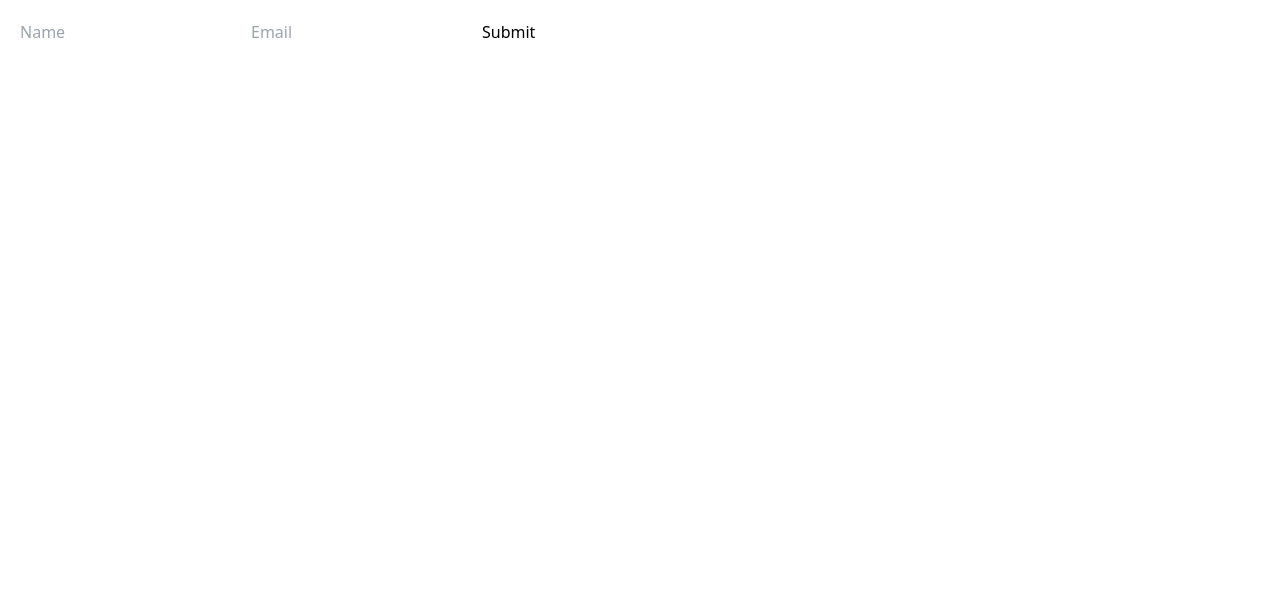
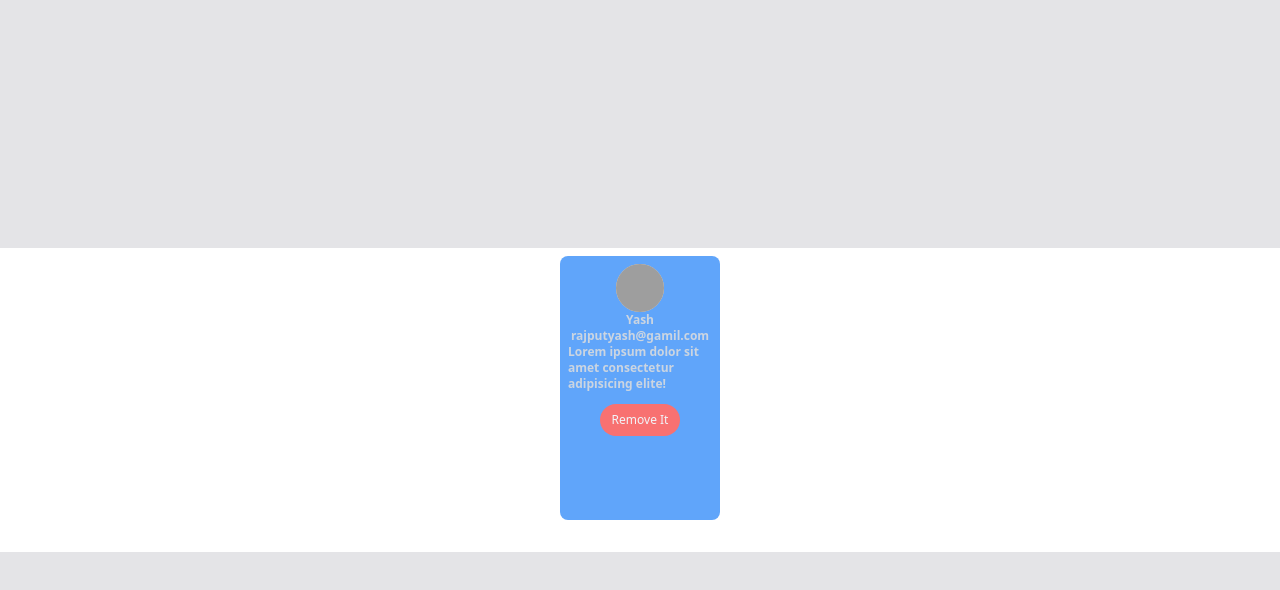
Before and after one commit to YashRajput09/React-unlimited, a React (Vite) app: page / in a window 1280 px wide. Shown: the top 590 px of the page. Built offline with nearby package versions, Linux system fonts and the light colour scheme; grey boxes are pictures that could not be loaded.

Commit message:
React hook form

```diff
--- a/package.json
+++ b/package.json
@@ -12,6 +12,7 @@
   "dependencies": {
     "react": "^18.2.0",
     "react-dom": "^18.2.0",
+    "react-hook-form": "^7.51.5",
     "react-icons": "^5.2.1"
   },
   "devDependencies": {
--- a/src/App.jsx
+++ b/src/App.jsx
@@ -12,6 +12,8 @@ import UserData from "./components/parentComponent/UserData";
 import MusicWeb from "./components/parentComponent/MusicWeb";
 import FHUseRef from "./components/FormHandling/FHUseRef";
 import FHControledComponents from "./components/FormHandling/FHControledComponents";
+import FHReactHook from "./components/FormHandling/FHReactHook";
+import FHParentComponent from "./components/FormHandling/formData/FHParentComponent";
 
 function App(){
   return (
@@ -29,7 +31,10 @@ function App(){
         {/* < UserData /> */}
         {/* < MusicWeb /> */}
         {/* < FHUseRef /> */}
-        < FHControledComponents />
+        {/* < FHControledComponents /> */}
+        {/* < FHReactHook /> */}
+        < FHParentComponent />
+
 
     </>
   )
--- /dev/null
+++ b/src/components/FormHandling/FHReactHook.jsx
@@ -0,0 +1,19 @@
+import React from 'react';
+import { useForm } from 'react-hook-form'
+
+function FHReactHook(){
+    const {register, handleSubmit} = useForm();
+//    console.log(register())
+
+    return(
+        <div>
+            <form action="" onSubmit={handleSubmit((e) => console.log(e))}>
+                <input {...register('name')} type="text" placeholder="name"/>
+                <input {...register('email')} type="text" placeholder="email"/>
+                <input type="submit" />
+            </form>
+        </div>
+    )
+}
+
+export default FHReactHook;
--- /dev/null
+++ b/src/components/FormHandling/formData/FHParentComponent.jsx
@@ -0,0 +1,16 @@
+import React from 'react';
+import Cards from './formActivity/Cards';
+import Form from './formActivity/Form';
+
+function FHControledComponent(){
+    return(
+        <div className='w-full h-screen bg-zinc-200 flex jsutify-center items-center'>
+            <div className="container mx-auto bg-white">
+            < Cards />
+            < Form />
+            </div>
+        </div>
+    )
+}
+
+export default FHControledComponent;
--- /dev/null
+++ b/src/components/FormHandling/formData/formActivity/Card.jsx
@@ -0,0 +1,19 @@
+import React from 'react';
+
+function Card(){
+    return(
+     <div className='w-40 h-full bg-blue-400 flex flex-col items-center p-2 rounded-lg gap'>
+        <div className="w-12 h-12 bg-orange-200 rounded-full overflow-hidden">
+            <img className='w-full h-full object-cover' src="https://images.unsplash.com/photo-1718102696639-451bd772dca4?w=600&auto=format&fit=crop&q=60&ixlib=rb-4.0.3&ixid=M3wxMjA3fDB8MHxlZGl0b3JpYWwtZmVlZHwyN3x8fGVufDB8fHx8fA%3D%3D" alt="" />
+        </div>
+        <div className="text-xs font-semibold flex flex-col items-center text-slate-300">
+            <h1>Yash</h1>
+            <p>rajputyash@gamil.com</p>
+            <p>Lorem ipsum dolor sit amet consectetur adipisicing elite!</p>
+        </div>
+        <button className='px-3 py-2 bg-red-400 rounded-full text-xs mt-3 text-slate-100'>Remove It</button>
+     </div>
+    )
+}
+
+export  default Card;
--- /dev/null
+++ b/src/components/FormHandling/formData/formActivity/Cards.jsx
@@ -0,0 +1,12 @@
+import React from 'react';
+import Card from './Card';
+
+function Cards(){
+    return(
+        <div className='h-[35vh] flex justify-center items-center p-2'>
+           < Card />
+        </div>
+    )
+}
+
+export default Cards;
--- /dev/null
+++ b/src/components/FormHandling/formData/formActivity/Form.jsx
@@ -0,0 +1,15 @@
+import React from 'react';
+
+function Form(){
+    return(
+        <div>
+            <form action="">
+                <input type="text" />
+                <input type="email" />
+                <input type="url" />
+            </form>
+        </div>
+    )
+}
+
+export default Form;
```
Also changed, not shown: 1 other file (tests, documents, lock files or other folders).
